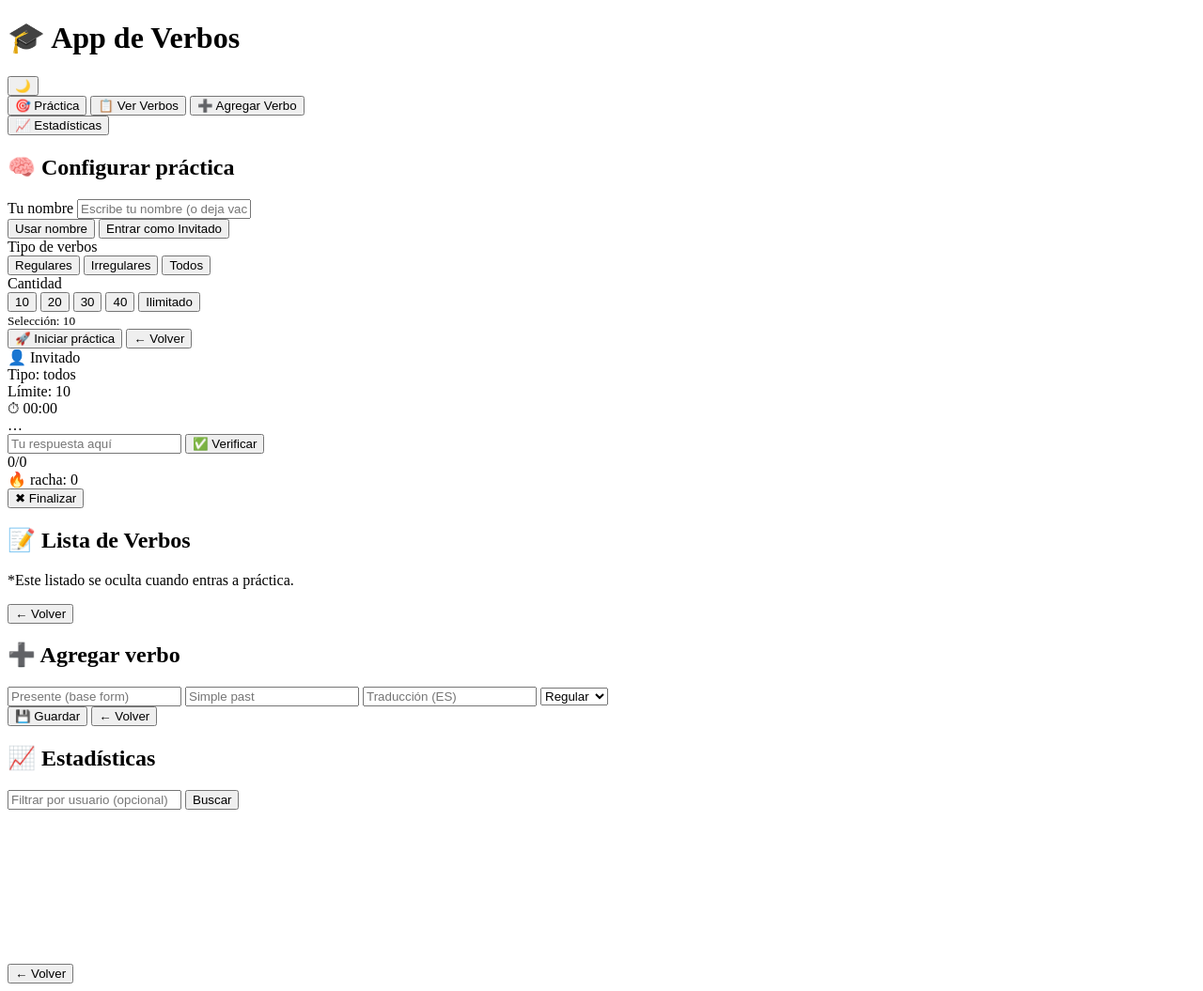
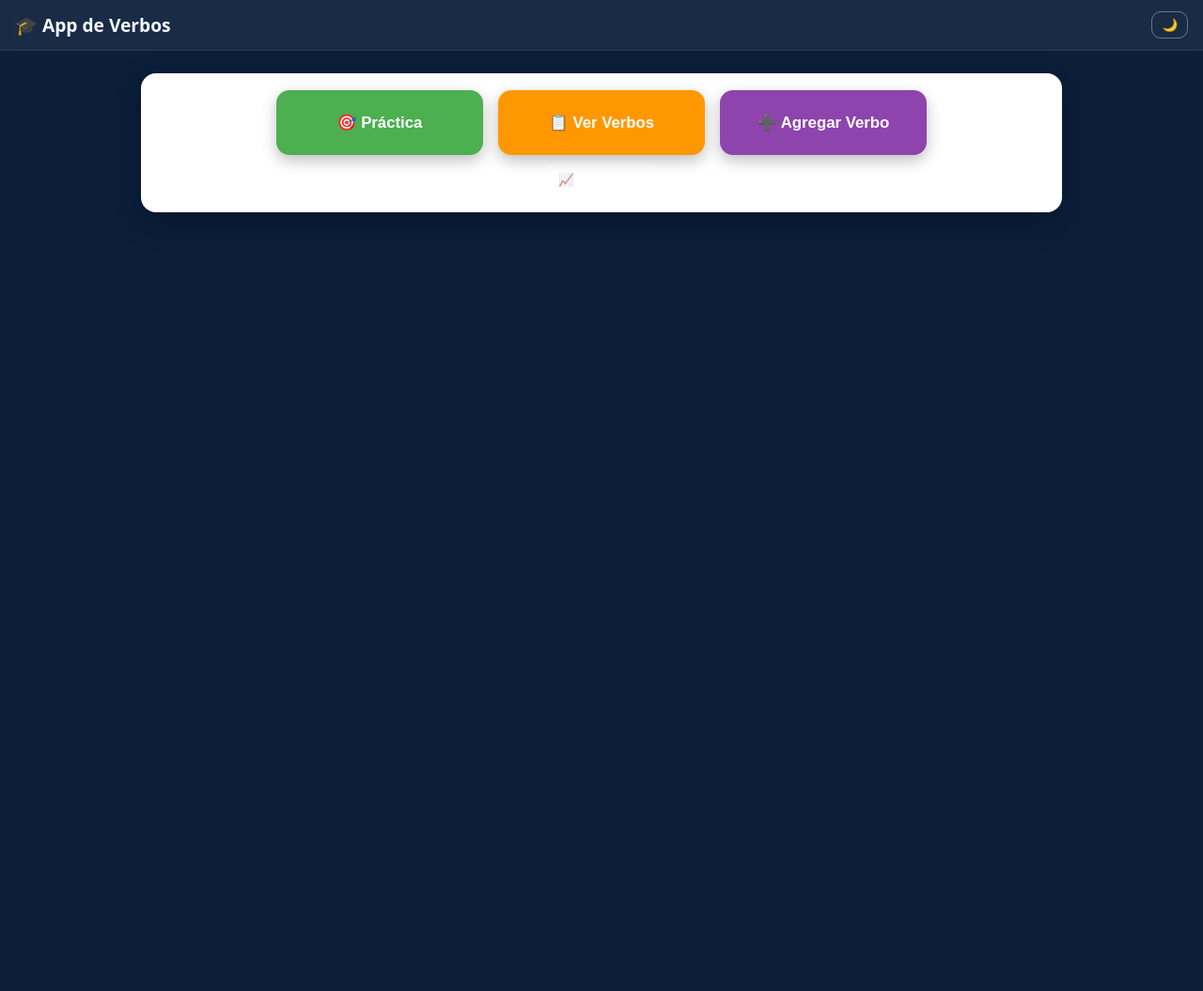
Before and after one commit to Predator0520/verbos-flask-app, a Flask app: page / in a window 1280 px wide. Shown: the whole page at 94% size. After the commit the page ends 226 px from the top, so only its background shows below. Run offline with Flask 3, Linux system fonts and the light colour scheme; a map, chart or similar area stays blank.

Commit message:
Update index.html

```diff
--- a/templates/index.html
+++ b/templates/index.html
@@ -2,8 +2,9 @@
 <html lang="es">
 <head>
   <meta charset="UTF-8" />
+  <meta name="viewport" content="width=device-width,initial-scale=1" />
   <title>Práctica de Verbos</title>
-  <link rel="stylesheet" href="/static/styles.css" />
+  <link rel="stylesheet" href="/static/style.css" />
   <!-- Chart.js para gráficos de estadísticas -->
   <script src="https://cdn.jsdelivr.net/npm/chart.js"></script>
 </head>
```
